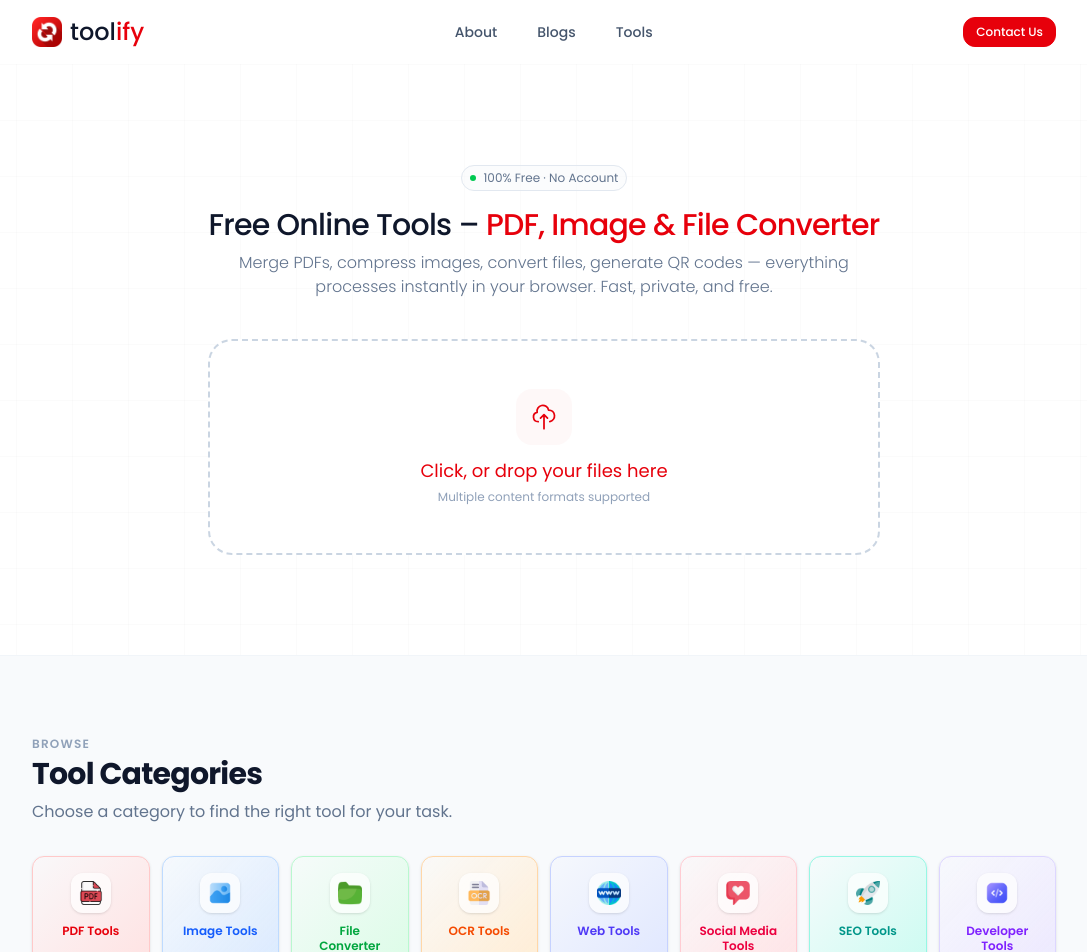
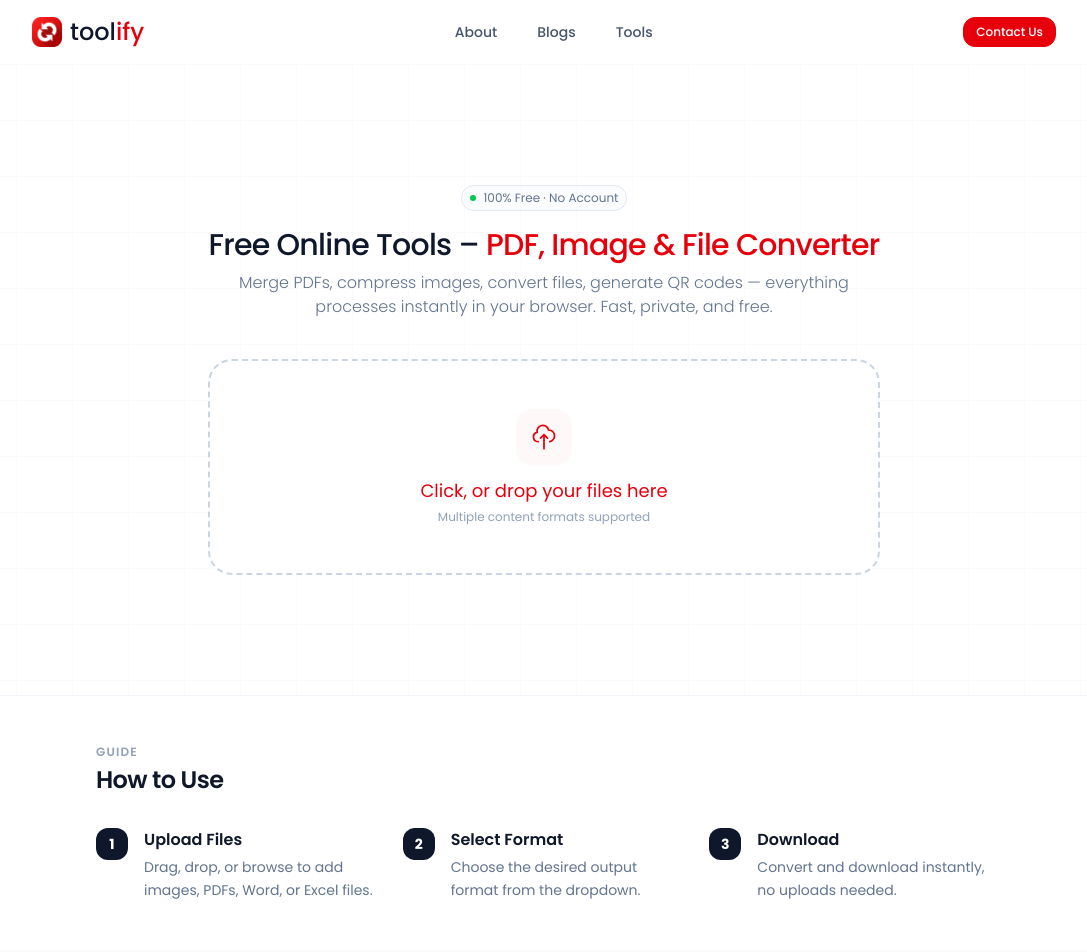
Before and after one commit to mhtrkn/toolify, a Next.js app: page / in a window 1280 px wide. Shown: the top 952 px of the page, without its empty margins (96-1183 px from the left). Built offline with nearby package versions, Linux system fonts and the light colour scheme.

Commit message:
globalupload animation added

```diff
--- a/src/app/page.tsx
+++ b/src/app/page.tsx
@@ -3,11 +3,26 @@ import GlobalUpload from "@/components/home/GlobalUpload";
 import JsonLd from "@/components/seo/JsonLd";
 import ToolCard from "@/components/tools/ToolCard";
 import { whyChooseData } from "@/lib/mockdata";
-import { buildWebSiteSchema } from "@/lib/structured-data";
+import { buildHowToSchema, buildWebSiteSchema } from "@/lib/structured-data";
 import { CATEGORIES, getPopularTools } from "@/lib/tools";
 import type { Metadata } from "next";
 import Image from "next/image";
 import Link from "next/link";
+
+const HOW_TO_STEPS = [
+  {
+    title: "Upload Files",
+    description: "Drag, drop, or browse to add images, PDFs, Word, or Excel files.",
+  },
+  {
+    title: "Select Format",
+    description: "Choose the desired output format from the dropdown.",
+  },
+  {
+    title: "Download",
+    description: "Convert and download instantly, no uploads needed.",
+  },
+];
 
 export const metadata: Metadata = {
   title:
@@ -25,11 +40,19 @@ export default function HomePage() {
   return (
     <main>
       <JsonLd data={buildWebSiteSchema()} />
+      <JsonLd
+        data={buildHowToSchema({
+          name: "How to Convert Files Online for Free",
+          description:
+            "Upload any file, choose your target format, and download the converted result instantly — all in your browser.",
+          steps: HOW_TO_STEPS.map((s) => ({ name: s.title, text: s.description })),
+        })}
+      />
 
       {/* Hero */}
-      <section className="relative border-b border-slate-100 bg-white px-4 py-24 text-center sm:px-6 sm:py-25 lg:px-8">
+      <section className="relative border-b border-slate-100 bg-white px-4 py-24 text-center sm:px-6 sm:py-30 lg:px-8">
         <div className="bg-grid-pattern pointer-events-none absolute inset-0 opacity-50" />
-        <div className="relative mx-auto max-w-4xl">
+        <div className="relative mx-auto max-w-4xl min-h-97.75 transition duration-300">
           {/* Trust badge */}
           <div className="inline-flex items-center gap-2 rounded-full border border-slate-200 bg-slate-50/50 px-2 py-1 text-xs text-slate-500">
             <span className="w-1.5 aspect-square rounded-full bg-green-500" />
@@ -50,6 +73,27 @@ export default function HomePage() {
           <div className="mx-auto mt-10 max-w-3xl">
             {/* <SearchBar /> */}
             <GlobalUpload />
+          </div>
+        </div>
+      </section>
+
+      {/* How To */}
+      <section className="bg-white px-4 py-12 sm:px-6 lg:px-8">
+        <div className="mx-auto max-w-4xl">
+          <p className="text-xs font-semibold uppercase tracking-widest text-slate-400">Guide</p>
+          <h2 className="mt-1 text-2xl font-semibold tracking-tight text-slate-900">How to Use</h2>
+          <div className="mt-8 grid gap-6 sm:grid-cols-3">
+            {HOW_TO_STEPS.map((step, i) => (
+              <div key={i} className="flex gap-4">
+                <span className="flex h-8 w-8 shrink-0 items-center justify-center rounded-xl bg-slate-900 text-sm font-bold text-white">
+                  {i + 1}
+                </span>
+                <div>
+                  <h3 className="font-semibold text-slate-900">{step.title}</h3>
+                  <p className="mt-1 text-sm leading-relaxed text-slate-500">{step.description}</p>
+                </div>
+              </div>
+            ))}
           </div>
         </div>
       </section>
--- a/src/components/home/FileUploadTable.tsx
+++ b/src/components/home/FileUploadTable.tsx
@@ -311,7 +311,7 @@ export default function FileUploadTable({
 
   return (
     <div
-      className={`w-full rounded-2xl border bg-white shadow-sm transition-colors duration-150 ${isDragging ? "border-red-400 bg-red-50/20" : "border-slate-200 shadow-slate-100"
+      className={`w-full rounded-2xl border bg-white shadow-sm transition-colors duration-300 ${isDragging ? "border-red-400 bg-red-50/20" : "border-slate-200 shadow-slate-100"
         }`}
       onDrop={onDrop}
       onDragOver={onDragOver}
--- a/src/components/home/GlobalUpload.tsx
+++ b/src/components/home/GlobalUpload.tsx
@@ -338,15 +338,35 @@ export default function GlobalUpload() {
         accept=".pdf,.jpg,.jpeg,.png,.webp,.gif,.mp4,.mov,.avi,.webm,.mkv,.docx,.xlsx,.xls"
       />
 
-      {/* Drop zone — only shown when no files */}
-      <AnimatePresence initial={false}>
+      {/* Unsupported file warning */}
+      <AnimatePresence>
+        {unsupportedNames.length > 0 && (
+          <motion.div
+            initial={{ opacity: 0, y: -6 }}
+            animate={{ opacity: 1, y: 0 }}
+            exit={{ opacity: 0, y: -6 }}
+            transition={{ duration: 0.2 }}
+            className="rounded-xl max-w-2xl w-full mx-auto border border-orange-200 bg-orange-50 px-4 py-3"
+          >
+            <p className="text-xs font-semibold text-orange-700">
+              Unsupported file{unsupportedNames.length > 1 ? "s" : ""} skipped:
+            </p>
+            <p className="mt-0.5 truncate text-xs text-orange-500">
+              {unsupportedNames.join(", ")}
+            </p>
+          </motion.div>
+        )}
+      </AnimatePresence>
+
+      {/* Drop zone / File table / Success — single AnimatePresence to prevent layout shift */}
+      <AnimatePresence mode="popLayout" initial={false}>
         {!hasFiles && (
           <motion.div
             key="dropzone"
-            initial={{ opacity: 0, height: 0 }}
-            animate={{ opacity: 1, height: "auto" }}
-            exit={{ opacity: 0, height: 0 }}
-            transition={{ duration: 0.2, ease: "easeOut" }}
+            initial={{ opacity: 0, y: 12 }}
+            animate={{ opacity: 1, y: 0 }}
+            exit={{ opacity: 0, y: -20 }}
+            transition={{ duration: 0.25, ease: "easeInOut" }}
           >
             <div
               onDrop={handleDrop}
@@ -384,31 +404,8 @@ export default function GlobalUpload() {
             </div>
           </motion.div>
         )}
-      </AnimatePresence>
 
-      {/* Unsupported file warning */}
-      <AnimatePresence>
-        {unsupportedNames.length > 0 && (
-          <motion.div
-            initial={{ opacity: 0, y: -6 }}
-            animate={{ opacity: 1, y: 0 }}
-            exit={{ opacity: 0, y: -6 }}
-            transition={{ duration: 0.18 }}
-            className="rounded-xl border border-orange-200 bg-orange-50 px-4 py-3"
-          >
-            <p className="text-xs font-semibold text-orange-700">
-              Unsupported file{unsupportedNames.length > 1 ? "s" : ""} skipped:
-            </p>
-            <p className="mt-0.5 truncate text-xs text-orange-500">
-              {unsupportedNames.join(", ")}
-            </p>
-          </motion.div>
-        )}
-      </AnimatePresence>
-
-      {/* Success screen */}
-      <AnimatePresence>
-        {showSuccess && (
+        {hasFiles && showSuccess && (
           <SuccessScreen
             key="success"
             count={doneCount}
@@ -416,17 +413,14 @@ export default function GlobalUpload() {
             onConvertMore={handleConvertMore}
           />
         )}
-      </AnimatePresence>
 
-      {/* File table */}
-      <AnimatePresence initial={false}>
         {hasFiles && !showSuccess && (
           <motion.div
             key="table"
-            initial={{ opacity: 0, y: 8 }}
+            initial={{ opacity: 0, y: 24 }}
             animate={{ opacity: 1, y: 0 }}
-            exit={{ opacity: 0, y: 8 }}
-            transition={{ duration: 0.2, ease: "easeOut" }}
+            exit={{ opacity: 0, y: -16 }}
+            transition={{ duration: 0.25, ease: "easeInOut" }}
             className="flex flex-col gap-2"
           >
             <FileUploadTable
```
